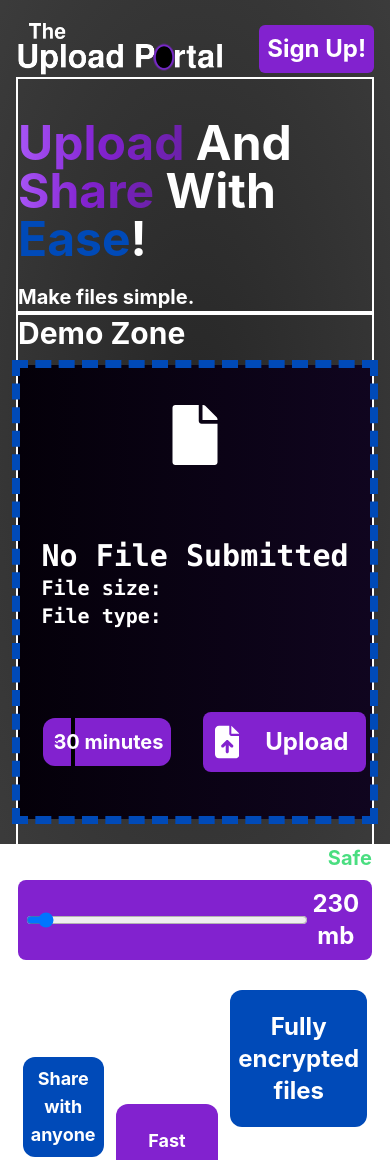
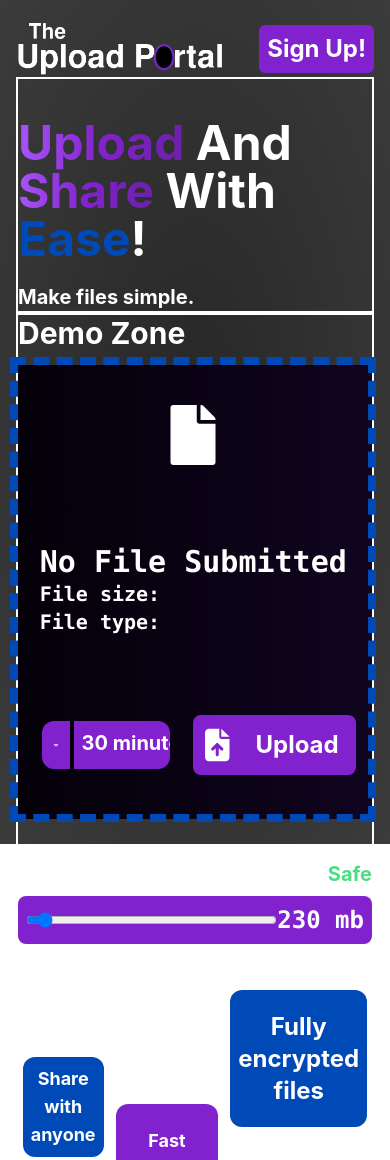
Before and after one commit to Neil925/the-upload-portal, a React (Create React App) app: page /signup in a window 390 px wide. Shown: the top 1160 px of the page. Built offline with nearby package versions, Linux system fonts and the light colour scheme.

Commit message:
Styling work and some behaviour

```diff
--- a/src/modules/DemoUpload.jsx
+++ b/src/modules/DemoUpload.jsx
@@ -1,45 +1,48 @@
-import React, { useEffect, useState } from 'react'
+import React, { useState, useRef } from 'react'
 import { FaFile } from "react-icons/fa";
 import { FaFileArrowUp } from "react-icons/fa6";
 import { RiArrowDropDownLine } from "react-icons/ri";
 
 export default function DemoUpload() {
-  /**@type {HTMLSpanElement}*/
-  let nameSpan;
-  /**@type {HTMLSpanElement}*/
-  let sizeSpan;
-  /**@type {HTMLSpanElement}*/
-  let fileTypeSpan;
-  /**@type {HTMLInputElement}*/
-  let fileInputElement;
-  /**@type {HTMLInputElement}*/
-  let sizeInputElement;
-  /**@type {HTMLParagraphElement}*/
-  let slideTextEl;
+  /**@type {React.MutableRefObject<HTMLSpanElement>}*/
+  let nameSpan = useRef(null);
+  /**@type {React.MutableRefObject<HTMLSpanElement>}*/
+  let sizeSpan = useRef(null);
+  /**@type {React.MutableRefObject<HTMLSpanElement>}*/
+  let fileTypeSpan = useRef(null);
+  /**@type {React.MutableRefObject<HTMLInputElement>}*/
+  let fileInputElement = useRef(null);
+  /**@type {React.MutableRefObject<HTMLInputElement>}*/
+  let sizeInputElement = useRef(null);
+  /**@type {React.MutableRefObject<HTMLLabelElement>}*/
+  let slideTextEl = useRef(null);
+  /**@type {React.MutableRefObject<HTMLParagraphElement>}*/
+  let sizeSafety = useRef(null);
+  /**@type {React.MutableRefObject<HTMLDivElement>}*/
+  let expirationEl = useRef(null);
 
   const [sliderSize, setSliderSize] = useState(230000000);
 
-  useEffect(() => {
-    nameSpan = document.querySelector("#demo-filename");
-    sizeSpan = document.querySelector("#demo-filesize");
-    fileTypeSpan = document.querySelector("#demo-filetype");
-    fileInputElement = document.querySelector("#demo-input");
-    sizeInputElement = document.querySelector("#demo-slider");
-    slideTextEl = document.querySelector("#demo-slider-text");
-  });
+  function handleExpiration(ev) {
+    expirationEl.current.textContent = ev.target.value;
+  }
 
   function fileInput(_) {
-    if (fileInputElement.files.length === 1)
-      updateForFile(fileInputElement.files[0]);
+    let el = fileInputElement.current;
+    if (el.files.length === 1)
+      updateForFile(el.files[0]);
+  }
+
+  function handleSliderChange(ev) {
+    ev.preventDefault();
+    updateFileSizeTester(ev.target.value);
   }
 
   function dragOver(ev) {
     ev.preventDefault();
   }
 
-  /**
-    * @param {import('react').DragEventHandler<HTMLDivElement>} ev
-    */
+  /**@param {import('react').DragEventHandler<HTMLDivElement>} ev*/
   function fileDrop(ev) {
     ev.preventDefault();
     ev.stopPropagation();
@@ -49,7 +52,7 @@ export default function DemoUpload() {
 
   function fileSizeToString(size) {
     if (size >= 1000000000)
-      return `${(size / 1000000000, 2).toFixed(2)} Gb`;
+      return `${(size / 1000000000).toFixed(2)} Gb`;
     else if (size >= 1000000)
       return `${(size / 1000000).toFixed(2)} Mb`;
     else if (size >= 1000)
@@ -60,17 +63,34 @@ export default function DemoUpload() {
 
   /**@param {File} file*/
   function updateForFile(file) {
-    nameSpan.innerText = file.name;
-    sizeSpan.innerText = fileSizeToString(file.size);
-    fileTypeSpan.innerText = file.type;
+    nameSpan.current.innerText = file.name;
+    sizeSpan.current.innerText = fileSizeToString(file.size);
+    fileTypeSpan.current.innerText = file.type;
 
     updateFileSizeTester(file.size);
   }
 
   /**@param {number} size*/
   function updateFileSizeTester(size) {
-    sizeInputElement.value = size;
-    slideTextEl.innerText = fileSizeToString(size);
+    setSliderSize(size);
+
+    const inputElement = sizeInputElement.current;
+    const safetyEl = sizeSafety.current;
+
+    inputElement.value = size;
+    slideTextEl.current.innerText = fileSizeToString(size);
+
+    if (size > 3000000000) {
+      safetyEl.textContent = "Too big!";
+      safetyEl.classList.remove("text-green-400");
+      safetyEl.classList.add("text-red-600");
+
+      inputElement.setCustomValidity("Too big!");
+    } else {
+      safetyEl.textContent = "Safe";
+      safetyEl.classList.remove("text-red-600");
+      safetyEl.classList.add("text-green-400");
+    }
   }
 
   return (
@@ -78,62 +98,68 @@ export default function DemoUpload() {
       <div className='h-3/4 '>
         <h2 className='font-bold text-3xl h-[10%]'>Demo Zone</h2>
         <div className='w-full h-[90%] bg-neutral-800 bg-gradient-to-r from-bgGradientR to-bgGradientL place-content-center flex items-center'>
-          <form className='outline-8 outline-secondary outline-dashed w-[99%] h-[99%] z-[0] grid grid-cols-1 md:grid-cols-2' >
+
+          <form onDragOver={dragOver} className="w-full h-full">
+
+            <input type="file" ref={fileInputElement} hidden id='demo-input'
+              onChange={fileInput}
+            />
+            <label htmlFor="demo-input" onDragOver={dragOver} onDrop={fileDrop}>
+              <div className='outline-8 outline-secondary outline-dashed w-[99%] h-[99%] z-[0] grid grid-cols-1 md:grid-cols-2'>
                 <FaFile className='text-white text-6xl lg:text-8xl self-center mx-auto' />
                 <div className='self-center h-full w-full flex items-center place-content-center lg:place-content-start'>
                   <div className='text-xl font-mono'>
-                <p id='demo-filename' className='font-bold text-3xl'>No File Submitted</p>
-                <p><b>File size: </b><span id='demo-filesize'></span></p>
-                <p><b>File type: </b><span id='demo-filetype'></span></p>
+                    <p ref={nameSpan} className='font-bold text-3xl'>No File Submitted</p>
+                    <p><b>File size: </b><span ref={sizeSpan}></span></p>
+                    <p><b>File type: </b><span ref={fileTypeSpan}></span></p>
                   </div>
                 </div>
                 <div className='flex justify-center lg:col-span-2'>
                   <div className='w-1/2 flex justify-center items-center'>
                     <div className='w-32 lg:w-48 h-12 place-content-center'>
                       <select
-                    className='z-50 absolute w-32 lg:w-48 h-12 text-right p-2 appearance-none bg-transparent text-xl font-bold'
-                    name="expiration" id="demo-expiration">
-                    <option value={1800}>30 minutes</option>
-                    <option value={3600}>1 hour</option>
-                    <option value={86400}>1 day</option>
-                    <option value={604800}>1 week</option>
-                    <option value={2592000}>1 month</option>
+                        className='z-50 absolute w-32 lg:w-48 h-12 text-right p-2 appearance-none bg-transparent text-transparent'
+                        name="expiration" id="demo-expiration" onChange={handleExpiration} defaultValue="30 minutes">
+                        <option value="30 minutes">30 minutes</option>
+                        <option value="1 hour">1 hour</option>
+                        <option value="1 day">1 day</option>
+                        <option value="1 week">1 week</option>
+                        <option value="1 month">1 month</option>
                       </select>
                       <div className='flex h-full'>
                         <div
-                      className='bg-primary rounded-l-xl p-2 border-r-4 border-black h-full w-1/4 text-5xl font-bold items-center flex'
+                          className='bg-primary rounded-l-xl p-2 border-r-4 border-black h-full w-1/4 text-8xl font-bold items-center flex'
                         ><RiArrowDropDownLine /></div>
-                    <div for="experation" className='w-3/4 text-right bg-primary rounded-r-xl p-2 h-full font-bold' />
+                        <div htmlFor="experation" ref={expirationEl}
+                          className='text-center text-nowrap overflow-clip text-xl md:text-2xl w-3/4 bg-primary rounded-r-xl p-2 h-full font-bold'>
+                          30 minutes
                         </div>
                       </div>
                     </div>
-              <div className='w-1/2 place-content-center p-2'>
-                <input type="file" id="demo-input" hidden
-                  onChange={fileInput}
-                />
-                <label for="demo-input">
-                  <div onDragOver={dragOver} onDrop={fileDrop}
-                    className='text-right bg-primary rounded-lg p-3 lg:p-5 h-fit text-xl flex items-center w-fit cursor-pointer'
-
+                  </div>
+                  <div className='w-1/2 place-content-center'>
+                    <div className='text-right bg-primary rounded-lg p-3 lg:p-5 h-fit text-xl flex items-center w-fit cursor-pointer'
                     >
                       <FaFileArrowUp className='text-4xl md:text-5xl lg:text-6xl' />
-                    <b className='text-2xl md:text-3xl lg:text-5xl ml-5 w-full text-center'>Upload</b>
+                      <b className='text-2xl md:text-3xl lg:text-5xl ml-5 w-full text-center select-none'>Upload</b>
+                    </div>
+                  </div>
+                </div>
               </div>
             </label>
-              </div>
-            </div>
           </form>
         </div>
       </div>
       <div className='place-content-center h-1/4'>
-        <p className='flex justify-between'>
+        <div className='flex justify-between'>
           <h3 className='font-bold text-3xl'>File Size Tester</h3>
-          <p className='font-bold text-xl text-green-400'>Safe</p>
-        </p>
-        <div className='bg-primary place-content-center p-2 rounded-lg flex'>
-          <input className='w-5/6'
-            type="range" min="1" max="5000000000" value="230000000" onChange={val => setSliderSize(val)} id="demo-slider" name='demo-slider' step="1000000" />
-          <label htmlFor='demo-slider' className='w-1/6 font-bold text-center text-2xl' id='demo-slider-text'>230 mb</label>
+          <p className='font-bold text-xl text-green-400' ref={sizeSafety}>Safe</p>
+        </div>
+        <div className='bg-primary place-content-center p-2 rounded-lg flex justify-between'>
+          <input className='w-4/5'
+            type="range" min={1} max={5000000000} defaultValue={230000000}
+            onChange={handleSliderChange} ref={sizeInputElement} name='demo-slider' />
+          <label htmlFor='demo-slider' className='min-w-fit font-bold font-mono text-center text-2xl' ref={slideTextEl}>230 mb</label>
         </div>
       </div>
     </div>
--- a/src/modules/popupform/Popupform.jsx
+++ b/src/modules/popupform/Popupform.jsx
@@ -1,21 +1,33 @@
-import React, { useEffect } from 'react'
+import React, { useEffect, useRef } from 'react'
 
 export default function PopupForm({ trigger }) {
-  console.log(trigger);
-
   useEffect(() => {
     if (trigger === 0) return;
 
     showModal();
   }, [trigger]);
 
-  const showModal = () => {
-    let el = document.querySelector("dialog");
-    el.showModal();
-  }
+  useEffect(() => {
+    let el = dialogRef.current;
+
+    el.addEventListener('click', function(event) {
+      let rect = el.getBoundingClientRect();
+      let isInDialog = (rect.top <= event.clientY && event.clientY <= rect.top + rect.height &&
+        rect.left <= event.clientX && event.clientX <= rect.left + rect.width);
+      if (!isInDialog) {
+        el.close();
+      }
+    });
+  })
+
+  /**@type {import('react').MutableRefObject<HTMLDialogElement>}*/
+  const dialogRef = useRef(null);
+
+  const showModal = () => dialogRef.current.showModal();
+
 
   return (
-    <dialog
+    <dialog ref={dialogRef}
       className='bg-neutral-700 p-4 rounded-lg text-white backdrop:bg-black backdrop:bg-opacity-80'>
       <form className=''>
         <h3 className='font-bold text-3xl mb-5'>Create Account</h3>
```
Lines whose indentation alone changed are shown as unchanged.
